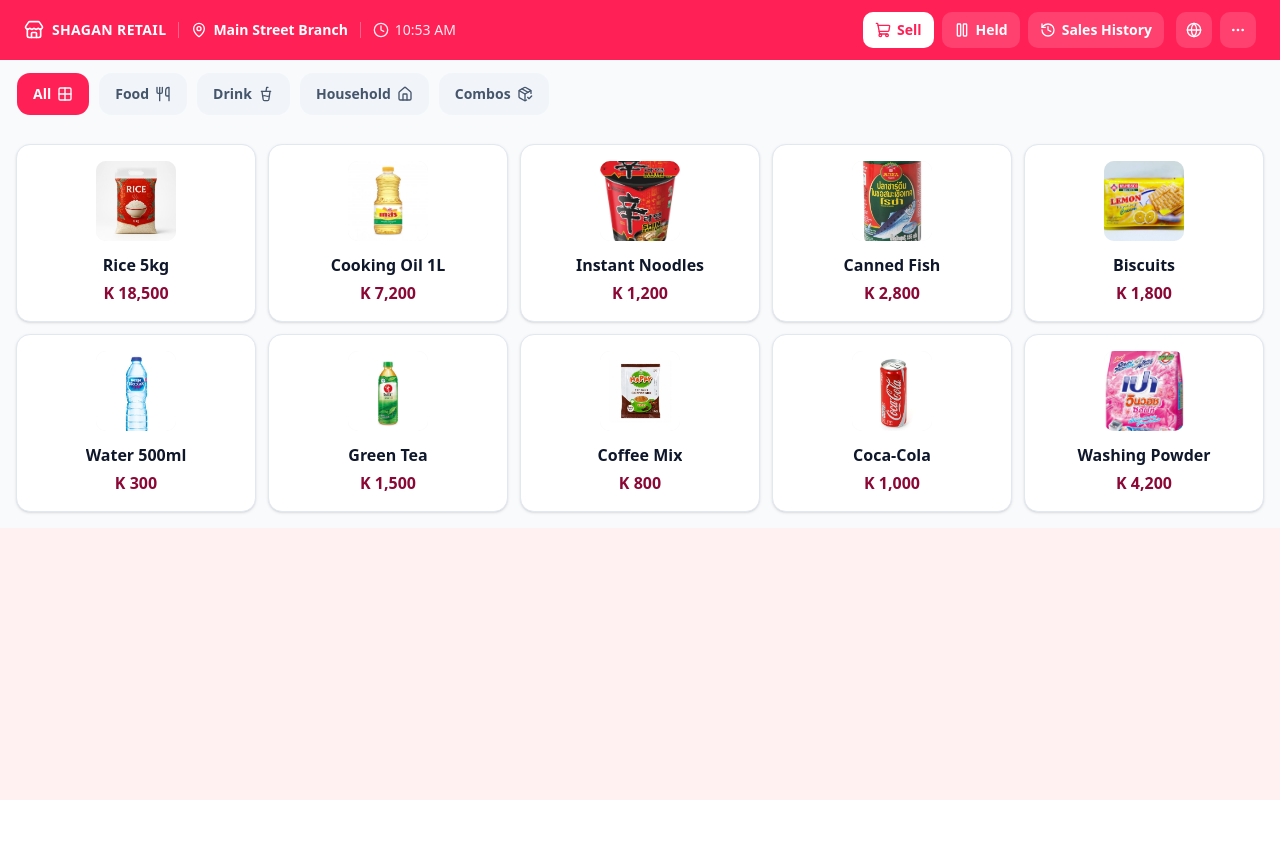
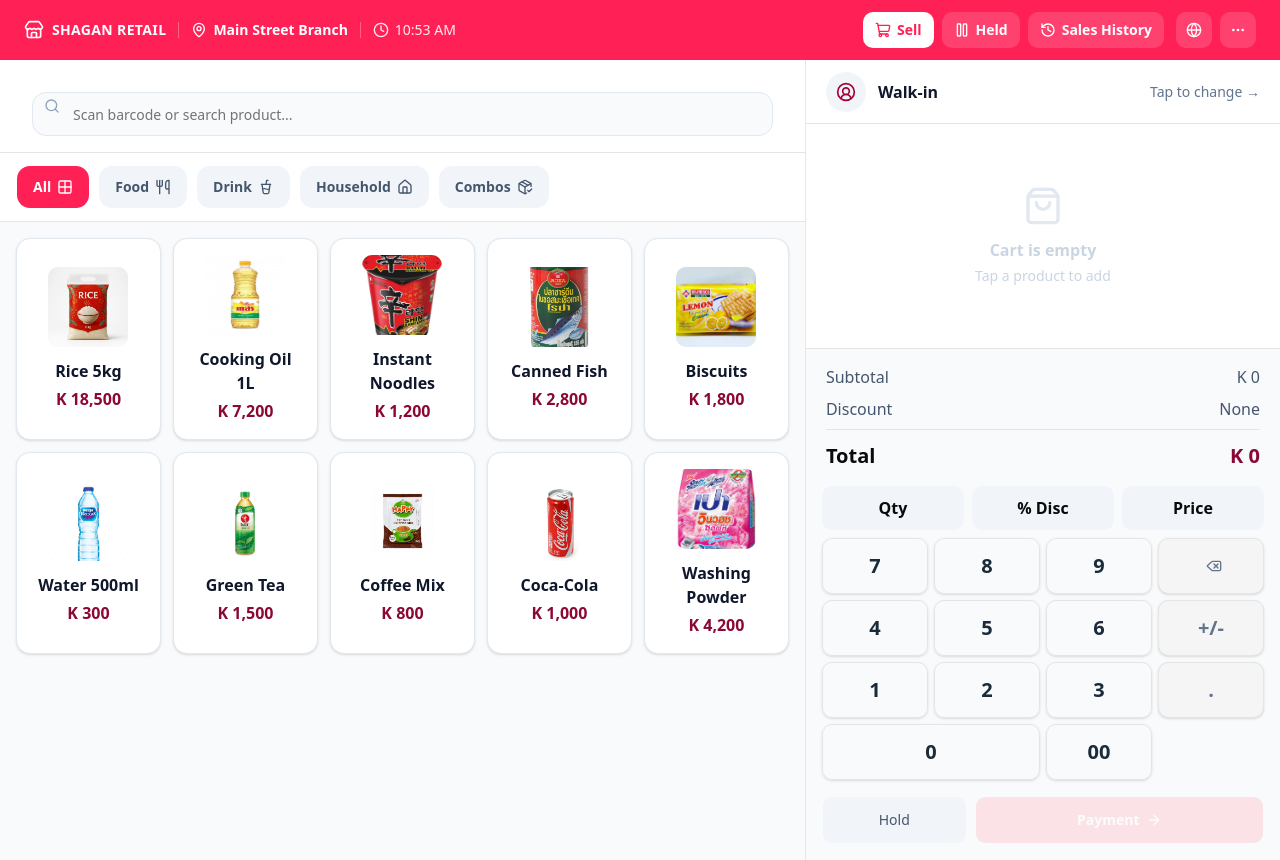
Before and after one commit to thiri-kyaw-khaing/shagan-retail, a Next.js app: page /pos/sell in a window 1280 px wide. Before the commit the page ends 800 px from the top, so only its background shows below. Built offline with nearby package versions, Linux system fonts and the light colour scheme.

Commit message:
feat: enhance SellPage with product search, cart functionality, and improved layout

```diff
--- a/app/(protected)/pos/(open-shift)/sell/page.tsx
+++ b/app/(protected)/pos/(open-shift)/sell/page.tsx
@@ -1,43 +1,241 @@
 "use client";
 
 import { useMemo, useState } from "react";
+import { ArrowRight, CircleUserRound, ShoppingBag } from "lucide-react";
 
+import CartItem from "@/components/custom/pos/cart-item";
 import CategoryTabs from "@/components/custom/pos/category-tabs";
 import ProductGrid from "@/components/custom/pos/product-grid";
+import ProductSearchBar from "@/components/custom/common/pos/search-bar";
+import NumPad from "@/components/custom/common/numpad";
+import CustomButton from "@/components/custom/common/custom-button";
+
+// Replace this import with your team's real header component.
+import ShiftHeader from "@/components/custom/common/pos/shift-header";
+
 import { products } from "@/lib/types/model/product";
+import type { CartItemData } from "@/lib/types/model/cart";
 import type { CategoryId } from "@/lib/types/model/categories";
 import type { Product } from "@/lib/types/model/product";
 
-type ProductTilesDashboardProps = {
-  onSelectProduct: (product: Product) => void;
-};
-
-export default function ProductTilesDashboard({
-  onSelectProduct,
-}: ProductTilesDashboardProps) {
+export default function SellPage() {
   const [selectedCategoryId, setSelectedCategoryId] =
     useState<CategoryId>(null);
 
+  const [search, setSearch] = useState("");
+  const [cart, setCart] = useState<CartItemData[]>([]);
+  const [numpadValue, setNumpadValue] = useState("");
+
   const filteredProducts = useMemo(() => {
-    return products.filter(
-      (product) =>
-        product.isActive &&
-        (selectedCategoryId === null ||
-          product.categoryId === selectedCategoryId),
+    const query = search.trim().toLowerCase();
+
+    return products.filter((product) => {
+      const categoryMatches =
+        selectedCategoryId === null ||
+        product.categoryId === selectedCategoryId;
+
+      const searchMatches =
+        query === "" || product.name.toLowerCase().includes(query);
+
+      return product.isActive && categoryMatches && searchMatches;
+    });
+  }, [search, selectedCategoryId]);
+
+  const addToCart = (product: Product) => {
+    setCart((currentCart) => {
+      const existingItem = currentCart.find(
+        (item) => item.productId === product.id,
       );
-  }, [selectedCategoryId]);
+
+      if (existingItem) {
+        return currentCart.map((item) =>
+          item.productId === product.id
+            ? { ...item, quantity: item.quantity + 1 }
+            : item,
+        );
+      }
+
+      return [
+        ...currentCart,
+        {
+          productId: product.id,
+          name: product.name,
+          price: product.price,
+          imageUrl: product.imageUrl,
+          quantity: 1,
+        },
+      ];
+    });
+  };
+
+  const increaseQuantity = (productId: number) => {
+    setCart((currentCart) =>
+      currentCart.map((item) =>
+        item.productId === productId
+          ? { ...item, quantity: item.quantity + 1 }
+          : item,
+      ),
+    );
+  };
+
+  const decreaseQuantity = (productId: number) => {
+    setCart((currentCart) =>
+      currentCart
+        .map((item) =>
+          item.productId === productId
+            ? { ...item, quantity: item.quantity - 1 }
+            : item,
+        )
+        .filter((item) => item.quantity > 0),
+    );
+  };
+
+  const subtotal = cart.reduce(
+    (sum, item) => sum + item.price * item.quantity,
+    0,
+  );
+
+  const total = subtotal;
 
   return (
-    <section className="min-w-0 bg-slate-50">
+    <main className="flex h-dvh min-h-0 flex-col overflow-hidden bg-slate-50">
+      {/* Existing component created by your teammate */}
+      {/* <ShiftHeader /> */}
+
+      {/* Main workspace */}
+      <div className="grid min-h-0 flex-1 lg:grid-cols-[minmax(0,1.7fr)_minmax(380px,1fr)]">
+        {/* LEFT SIDE */}
+        <section className="flex min-h-0 min-w-0 flex-col border-r border-slate-200">
+          {/* Existing search component */}
+          <div className="shrink-0 border-b bg-white p-4">
+            <ProductSearchBar value={search} onChange={setSearch} />
+          </div>
+
+          {/* Your category component */}
+          <div className="shrink-0 border-b bg-white">
             <CategoryTabs
               selected={selectedCategoryId}
               onSelect={setSelectedCategoryId}
             />
+          </div>
 
+          {/* Your product components */}
+          <div className="min-h-0 flex-1 overflow-y-auto">
             <ProductGrid
               products={filteredProducts}
-        onSelectProduct={onSelectProduct}
+              onSelectProduct={addToCart}
             />
+          </div>
         </section>
+
+        {/* RIGHT SIDE */}
+        <aside className="flex min-h-0 min-w-0 flex-col bg-white">
+          {/* Customer component area */}
+          <div className="flex min-h-16 shrink-0 items-center justify-between border-b px-5">
+            <div className="flex items-center gap-3">
+              <div className="flex size-10 items-center justify-center rounded-full bg-slate-100">
+                <CircleUserRound className="size-5 text-rose-800" />
+              </div>
+
+              <span className="font-semibold text-slate-900">Walk-in</span>
+            </div>
+
+            <button
+              type="button"
+              className="text-sm text-slate-500 hover:text-rose-600"
+            >
+              Tap to change →
+            </button>
+          </div>
+
+          {/* Your cart-item component */}
+          <div className="min-h-0 flex-1 overflow-y-auto">
+            {cart.length === 0 ? (
+              <div className="flex h-full min-h-52 flex-col items-center justify-center text-center">
+                <ShoppingBag className="size-10 text-slate-200" />
+
+                <p className="mt-3 font-semibold text-slate-300">
+                  Cart is empty
+                </p>
+
+                <p className="mt-1 text-sm text-slate-300">
+                  Tap a product to add
+                </p>
+              </div>
+            ) : (
+              cart.map((item) => (
+                <CartItem
+                  key={item.productId}
+                  item={item}
+                  onIncrease={increaseQuantity}
+                  onDecrease={decreaseQuantity}
+                />
+              ))
+            )}
+          </div>
+
+          {/* Components below this point can be managed by your friend */}
+          <div className="shrink-0 border-t bg-slate-50">
+            {/* Totals */}
+            <div className="space-y-2 px-5 py-4">
+              <div className="flex justify-between text-slate-600">
+                <span>Subtotal</span>
+                <span>K {subtotal.toLocaleString()}</span>
+              </div>
+
+              <div className="flex justify-between text-slate-600">
+                <span>Discount</span>
+                <span>None</span>
+              </div>
+
+              <div className="flex justify-between border-t pt-3 text-xl font-bold">
+                <span>Total</span>
+
+                <span className="text-rose-900">
+                  K {total.toLocaleString()}
+                </span>
+              </div>
+            </div>
+
+            {/* Qty, discount and price controls */}
+            <div className="grid grid-cols-3 gap-2 px-4 pb-2">
+              {["Qty", "% Disc", "Price"].map((label) => (
+                <button
+                  key={label}
+                  type="button"
+                  className="min-h-11 rounded-lg bg-slate-100 font-semibold"
+                >
+                  {label}
+                </button>
+              ))}
+            </div>
+
+            {/* Existing numpad */}
+            <div className="px-4">
+              <NumPad
+                value={numpadValue}
+                onChange={setNumpadValue}
+                mode="pos"
+              />
+            </div>
+
+            {/* Bottom actions */}
+            <div className="grid grid-cols-[1fr_2fr] gap-2 p-4">
+              <CustomButton
+                label="Hold"
+                className="min-h-12 bg-slate-100 text-slate-600"
+              />
+
+              <CustomButton
+                label="Payment"
+                icon={ArrowRight}
+                disabled={cart.length === 0}
+                className="min-h-12 bg-brand font-semibold text-white disabled:bg-rose-200"
+              />
+            </div>
+          </div>
+        </aside>
+      </div>
+    </main>
   );
 }
```
Lines whose indentation alone changed are shown as unchanged.
